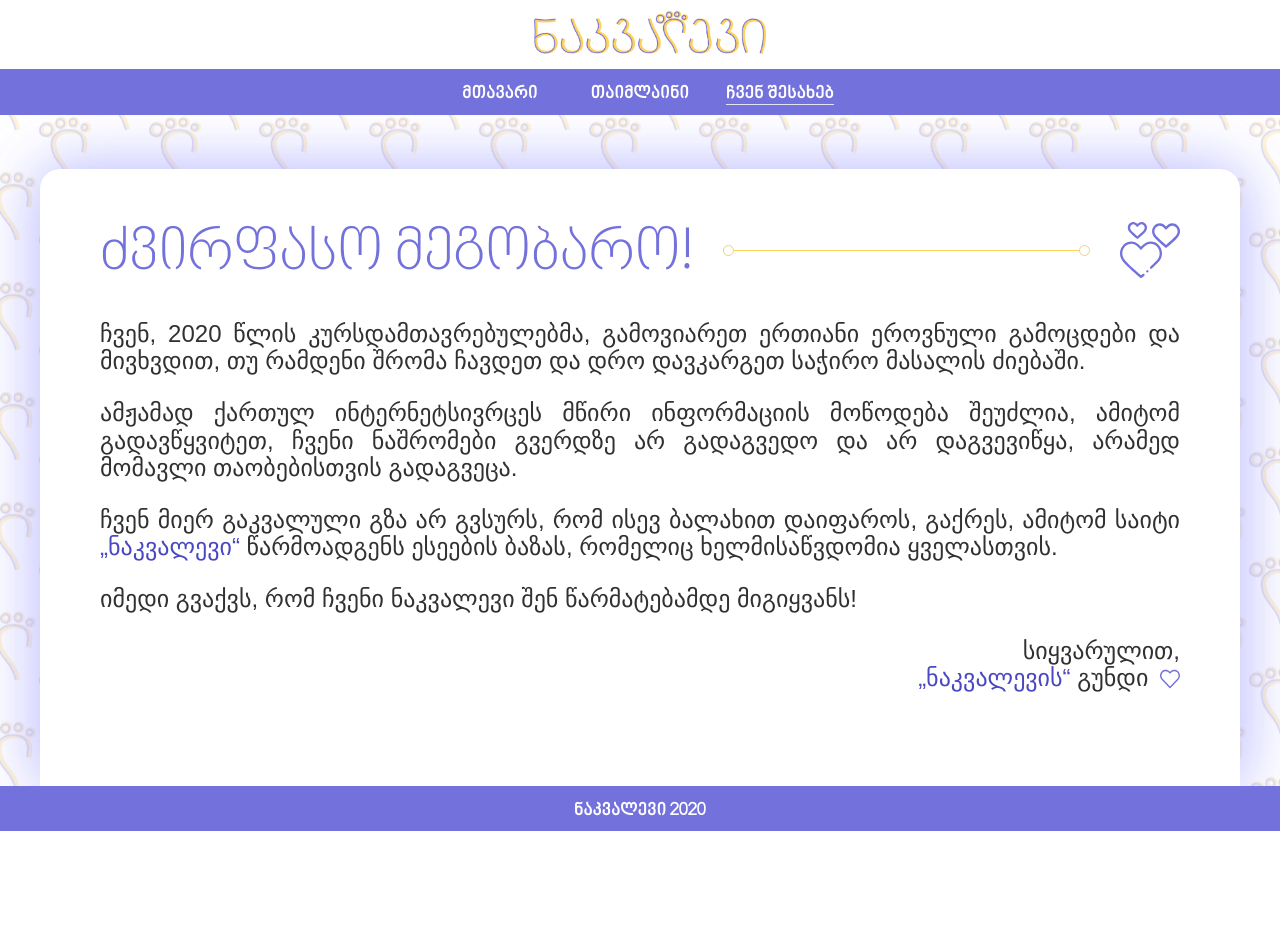
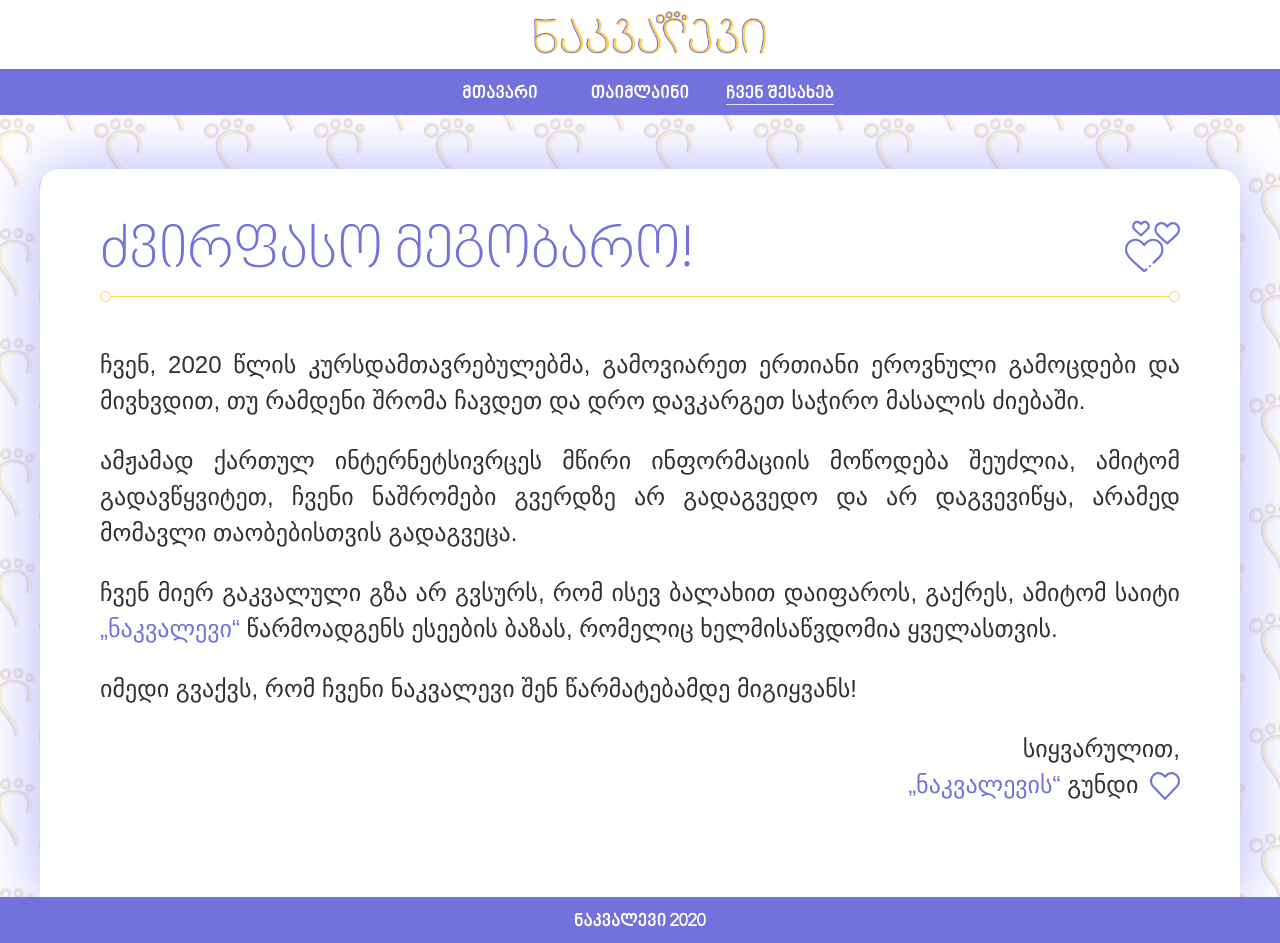
Before and after one commit to tsitokhtsev/nakvalevi, a PHP site: page /about in a window 1280 px wide. Before the commit the page ends 831 px from the top, so only its background shows below. Run offline with PHP 8.4, Linux system fonts and the light colour scheme; some web fonts are replaced.

Commit message:
updated page title style and about page

```diff
--- a/about/css/style.css
+++ b/about/css/style.css
@@ -32,8 +32,15 @@
   border-bottom: 1px solid rgba(255, 255, 255, 0.8);
 }
 
+.about-section {
+  -webkit-box-orient: vertical;
+  -webkit-box-direction: normal;
+      -ms-flex-direction: column;
+          flex-direction: column;
+}
+
 .about-span {
-  color: #4a48c0;
+  color: #7371dc;
 }
 
 .about-ps {
@@ -42,7 +49,7 @@
 
 .about-heart {
   margin-left: 5px;
-  vertical-align: -3px;
-  height: 20px;
+  vertical-align: -8px;
+  height: 30px;
 }
 /*# sourceMappingURL=style.css.map */
--- a/about/index.html
+++ b/about/index.html
@@ -36,27 +36,30 @@
         <div class="container">
             <h1 class="title">
                 <span class="title-text">ძვირფასო მეგობარო!</span>
-                <hr class="title-hr">
                 <img class="title-icon" src="img/hearts.svg">
             </h1>
-            <div class="section">
-                <p>ჩვენ, 2020 წლის კურსდამთავრებულებმა, გამოვიარეთ ერთიანი ეროვნული
-                    გამოცდები და
-                    მივხვდით, თუ რამდენი შრომა
-                    ჩავდეთ და დრო დავკარგეთ საჭირო მასალის ძიებაში.</p>
-                <p>ამჟამად ქართულ ინტერნეტსივრცეს მწირი ინფორმაციის მოწოდება შეუძლია,
-                    ამიტომ
-                    გადავწყვიტეთ,
-                    ჩვენი ნაშრომები
-                    გვერდზე არ გადაგვედო და არ დაგვევიწყა, არამედ მომავლი თაობებისთვის გადაგვეცა.</p>
-                <p>ჩვენ მიერ გაკვალული გზა არ გვსურს, რომ ისევ ბალახით დაიფაროს,
-                    გაქრეს,
-                    ამიტომ საიტი <span class="about-span">„ნაკვალევი“</span> წარმოადგენს ესეების ბაზას, რომელიც
-                    ხელმისაწვდომია ყველასთვის.
+            <hr class="title-hr">
+            <div class="about-section section">
+                <p>
+                    ჩვენ, 2020 წლის კურსდამთავრებულებმა, გამოვიარეთ ერთიანი ეროვნული
+                    გამოცდები და მივხვდით, თუ რამდენი შრომა
+                    ჩავდეთ და დრო დავკარგეთ საჭირო მასალის ძიებაში.
+                </p>
+                <p>
+                    ამჟამად ქართულ ინტერნეტსივრცეს მწირი ინფორმაციის მოწოდება შეუძლია, ამიტომ გადავწყვიტეთ,
+                    ჩვენი ნაშრომები გვერდზე არ გადაგვედო და არ დაგვევიწყა, არამედ მომავლი თაობებისთვის გადაგვეცა.
+                </p>
+                <p>
+                    ჩვენ მიერ გაკვალული გზა არ გვსურს, რომ ისევ ბალახით დაიფაროს,
+                    გაქრეს, ამიტომ საიტი <span class="about-span">„ნაკვალევი“</span>
+                    წარმოადგენს ესეების ბაზას, რომელიც ხელმისაწვდომია ყველასთვის.
+                </p>
                 <p>იმედი გვაქვს, რომ ჩვენი ნაკვალევი შენ წარმატებამდე მიგიყვანს!</p>
-                <p class="about-ps">სიყვარულით,<br>
-                    <span class="about-span">„ნაკვალევის“</span> გუნდი
-                    <img class="about-heart" src="img/heart.svg"></p>
+                <p class="about-ps">
+                    სიყვარულით,<br>
+                    <span class="about-span">„ნაკვალევის“</span>
+                    გუნდი <img class="about-heart" src="img/heart.svg">
+                </p>
             </div>
         </div>
     </div>
--- a/about/sass/_about.sass
+++ b/about/sass/_about.sass
@@ -1,9 +1,11 @@
 .about
+    &-section
+        flex-direction: column
     &-span
-        color: $purple-darker
+        color: $purple
     &-ps
         text-align: right
     &-heart
         margin-left: 5px
-        vertical-align: -3px
-        height: 20px
+        vertical-align: -8px
+        height: 30px
--- a/css/style.css
+++ b/css/style.css
@@ -38,9 +38,16 @@ html {
   background: url("../img/background.png") center;
 }
 
+.section {
+  display: -webkit-box;
+  display: -ms-flexbox;
+  display: flex;
+  margin-top: 50px;
+}
+
 .container {
   margin: 100px auto 0 auto;
-  padding: 20px 60px 70px 60px;
+  padding: 50px 60px 70px 60px;
   max-width: 1080px;
   -webkit-box-shadow: -10px 0px 60px rgba(151, 149, 255, 0.4), 10px 0px 60px rgba(151, 149, 255, 0.4);
           box-shadow: -10px 0px 60px rgba(151, 149, 255, 0.4), 10px 0px 60px rgba(151, 149, 255, 0.4);
@@ -74,15 +81,14 @@ html {
   -webkit-box-pack: justify;
       -ms-flex-pack: justify;
           justify-content: space-between;
-  -webkit-box-align: center;
-      -ms-flex-align: center;
-          align-items: center;
-  margin-bottom: 30px;
+  -webkit-box-align: start;
+      -ms-flex-align: start;
+          align-items: flex-start;
+  margin: 0;
 }
 
 .title-text {
   position: relative;
-  padding-top: 10px;
   color: #7371dc;
   font-size: 60px;
   font-weight: 100;
@@ -90,10 +96,18 @@ html {
   font-family: BPG Nino Mtavruli Book, sans-serif;
 }
 
+.title-icon {
+  height: 55px;
+}
+
+.title-img {
+  padding-top: 3px;
+  height: 120px;
+  border-radius: 99px;
+}
+
 .title-hr {
   position: relative;
-  margin: 0 30px;
-  width: 50%;
   height: 1px;
   vertical-align: -20 px;
   border: none;
@@ -124,11 +138,6 @@ html {
   border-radius: 50%;
   background: #fff;
   border: 1px solid #ffd15c;
-}
-
-.title-icon {
-  height: 60px;
-  text-align: right;
 }
 
 /* Portrait tablets and small desktops */
@@ -164,12 +173,15 @@ html {
 }
 
 p {
+  margin-top: 0;
   text-align: justify;
   font-size: 24px;
+  line-height: 1.5;
 }
 
 a {
   text-decoration: none;
+  color: #313131;
 }
 
 .logo {
--- a/home/css/style.css
+++ b/home/css/style.css
@@ -137,9 +137,6 @@
 }
 
 .home-target-section {
-  display: -webkit-box;
-  display: -ms-flexbox;
-  display: flex;
   -webkit-box-pack: justify;
       -ms-flex-pack: justify;
           justify-content: space-between;
@@ -183,8 +180,10 @@
 }
 
 .home-target-item-text p {
+  margin: 0;
   text-align: center;
   font-size: 20px;
+  line-height: normal;
 }
 
 /* Portrait tablets and medium desktops */
--- a/home/index.html
+++ b/home/index.html
@@ -50,12 +50,12 @@
         </div>
     </div>
     <div class="home-target article">
-        <div class="container home-target-container">
+        <div class="home-target-container container">
             <h1 class="title">
                 <span class="title-text">ჩვენი მიზანია</span>
-                <hr class="title-hr">
                 <img class="title-icon" src="img/target.svg">
             </h1>
+            <hr class="title-hr">
             <div class="home-target-section section">
                 <div class="home-target-item">
                     <img class="home-target-item-icon" src="img/lit.svg">
--- a/home/sass/_target.sass
+++ b/home/sass/_target.sass
@@ -2,7 +2,6 @@
     &-container
         margin-top: -60px
     &-section
-        display: flex
         justify-content: space-between
         flex-wrap: wrap
     &-item
@@ -27,9 +26,10 @@
             height: 50%
             +mt-regular
             & p
+                margin: 0
                 text-align: center
                 font-size: 20px
-
+                line-height: normal
 
 /* Portrait tablets and medium desktops */
 @media screen and (min-width: 992px) and (max-width: 1199px)
@@ -51,7 +51,6 @@
             margin-bottom: 30px
             width: 250px
 
-
 /* Landscape phones and portrait tablets */
 @media screen and (max-width: 767px)
     .home-target
--- a/sass/_interface.sass
+++ b/sass/_interface.sass
@@ -9,10 +9,12 @@ html
 .article
 
 .section
+    display: flex
+    margin-top: 50px
 
 .container
     margin: 100px auto 0 auto
-    padding: 20px 60px 70px 60px
+    padding: 50px 60px 70px 60px
     max-width: 1080px
     box-shadow: -10px 0px 60px rgba($purple-light, 0.4), 10px 0px 60px rgba($purple-light, 0.4)
     background-color: #fff
@@ -32,20 +34,23 @@ html
 .title
     display: flex
     justify-content: space-between
-    align-items: center
-    margin-bottom: 30px
+    align-items: flex-start
+    margin: 0
     &-text
         position: relative
-        padding-top: 10px
         color: $purple
         font-size: 60px
         font-weight: 100
         white-space: pre
         +mt-light
+    &-icon
+        height: 55px
+    &-img
+        padding-top: 3px
+        height: 120px
+        border-radius: 99px
     &-hr
         position: relative
-        margin: 0 30px
-        width: 50%
         height: 1px
         vertical-align: -20 px
         border: none
@@ -72,9 +77,7 @@ html
             border-radius: 50%
             background: #fff
             border: 1px solid $yellow
-    &-icon
-        height: 60px
-        text-align: right
+
 /* Portrait tablets and small desktops */
 @media screen and (min-width: 768px) and (max-width: 991px)
     .title
@@ -100,8 +103,11 @@ html
             height: 30px
 
 p
+    margin-top: 0
     text-align: justify
     font-size: 24px
+    line-height: 1.5
 
 a
     text-decoration: none
+    color: $black
```
Also changed, not shown: 3 other files.
